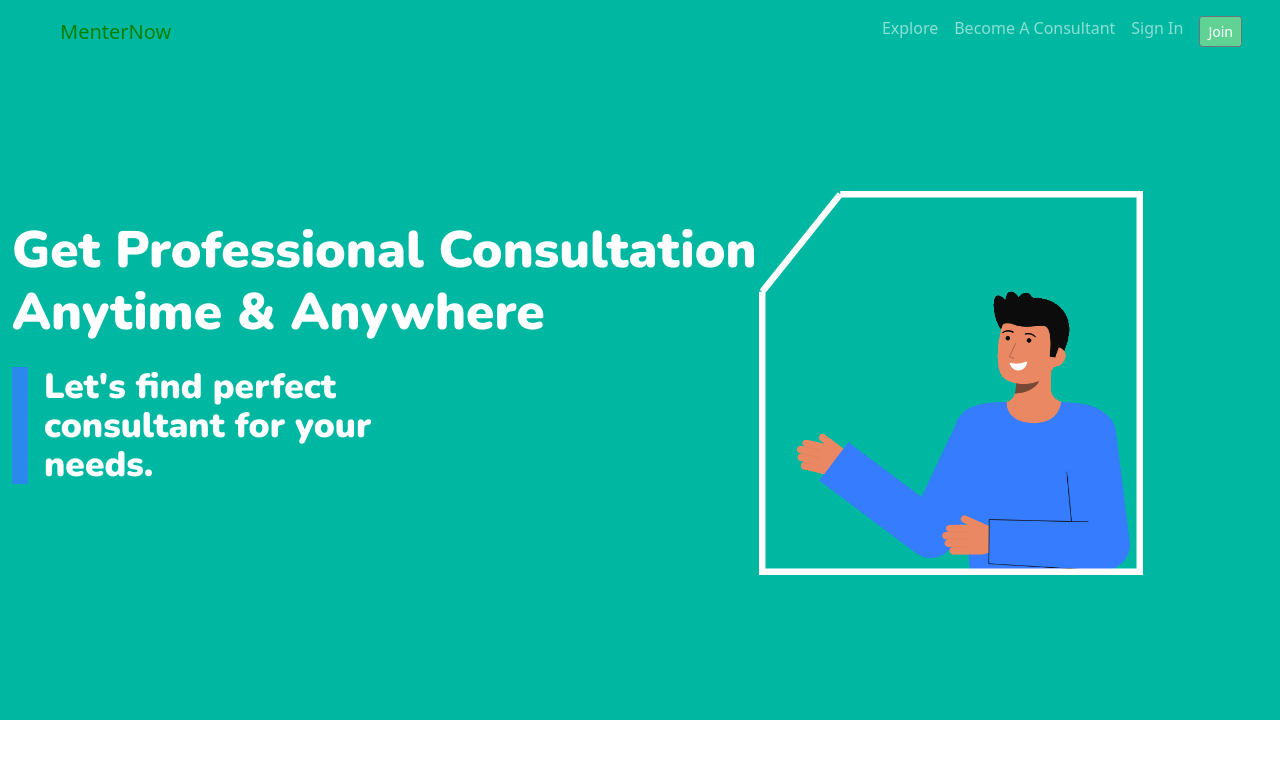
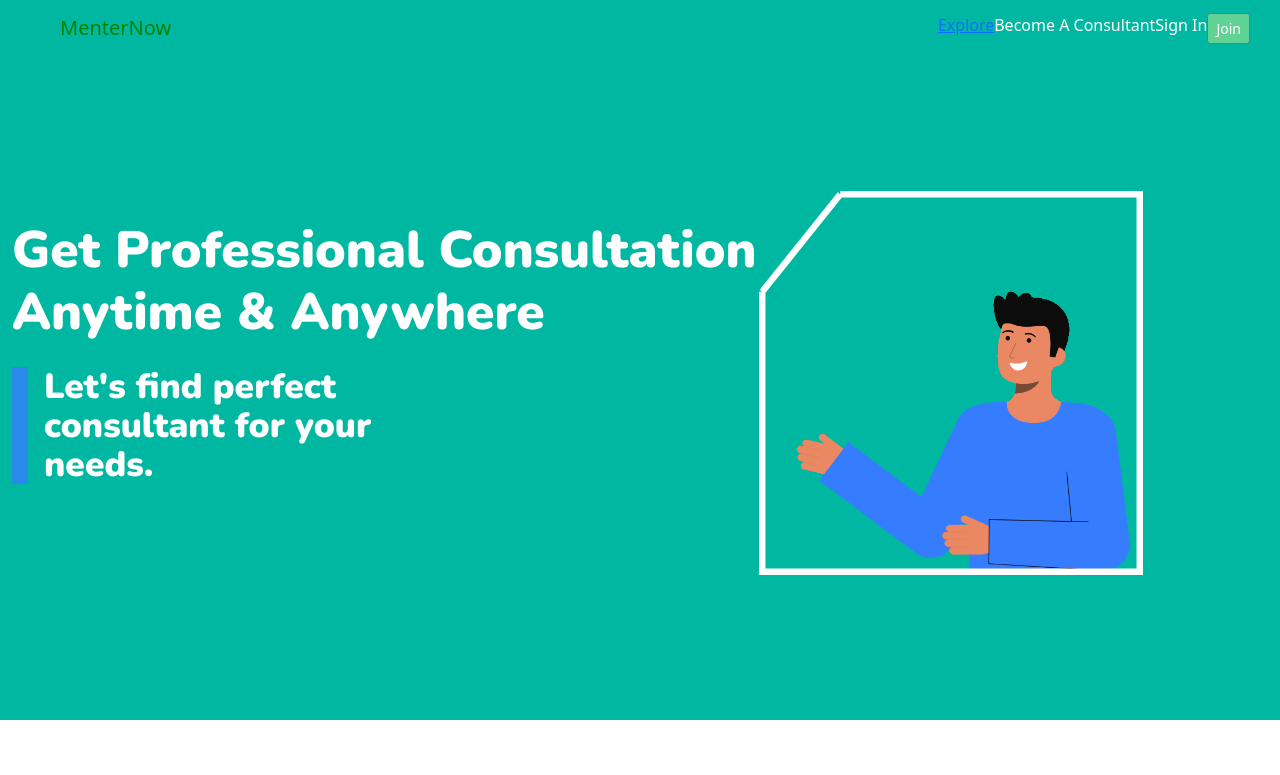
Before and after one commit to ShivamBunge/pict-marketplace, a React (Create React App) app: page / in a window 1280 px wide. Shown: the top 775 px of the page. Built offline with nearby package versions, Linux system fonts and the light colour scheme.

Commit message:
navbar functional

```diff
--- a/src/Components/Global/Navbar/Navbar.jsx
+++ b/src/Components/Global/Navbar/Navbar.jsx
@@ -1,4 +1,5 @@
 import React, { useState } from "react";
+import { Link } from "react-router-dom";
 import { Nav, Navbar, Button } from "react-bootstrap";
 import "./navbar.css";
 const Navb = () => {
@@ -33,18 +34,19 @@ const Navb = () => {
             className="justify-content-end mr-auto my-2 my-lg-0"
             style={{ width: "100%", paddingRight: "30px" }}
           >
-            <Nav.Link href="#">Explore</Nav.Link>
-            <Nav.Link href="#">Become A Consultant</Nav.Link>
-            <Nav.Link href="#">Sign In</Nav.Link>
-            <Nav.Link href="#">
+            <Link to='#'>Explore</Link>
+            <Link style={{color:"white",textDecoration:"None"}}  to='/expertOnboard'>Become A Consultant</Link>
+            <Link style={{color:"white",textDecoration:"None"}}  to='/signin'>Sign In</Link>
+
+            <Link to='/signup'>
               <Button
-                variant="secondary"
-                size="sm"
-                style={{ backgroundColor: "#60d394" }}
+                variant='secondary'
+                size='sm'
+                style={{ backgroundColor: '#60d394' }}
               >
                 Join
-              </Button>{" "}
-            </Nav.Link>
+              </Button>{' '}
+            </Link>
           </Nav>
         </Navbar.Collapse>
       </Navbar>
```
